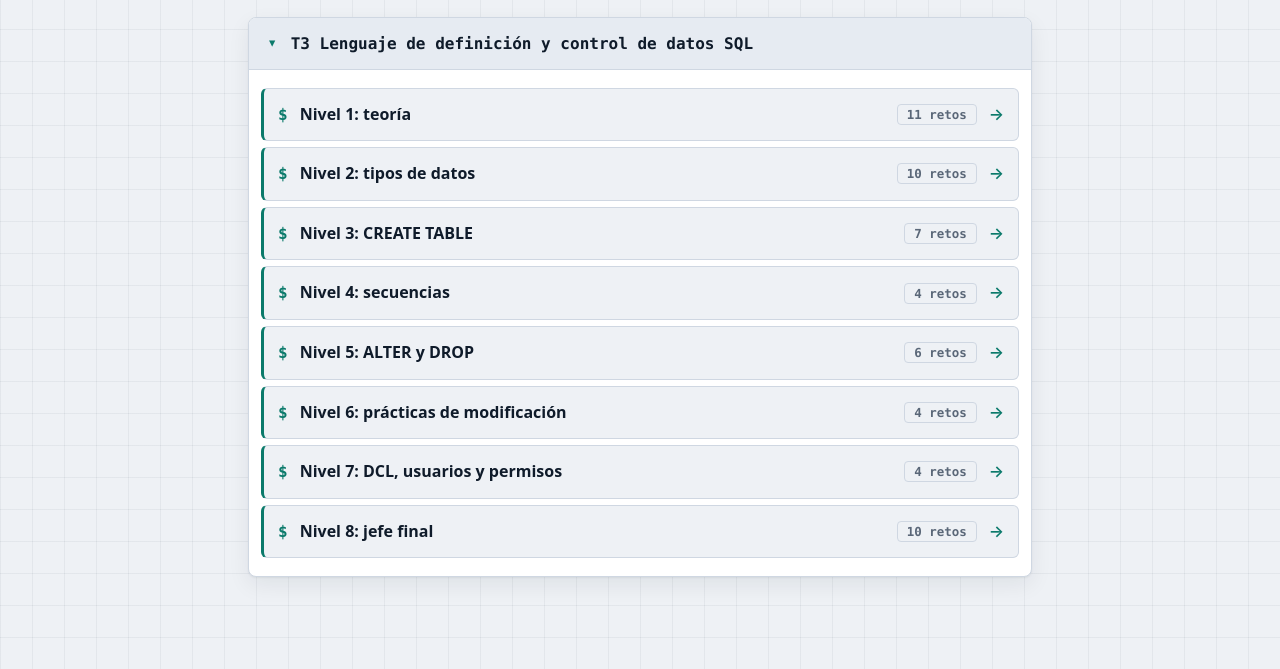
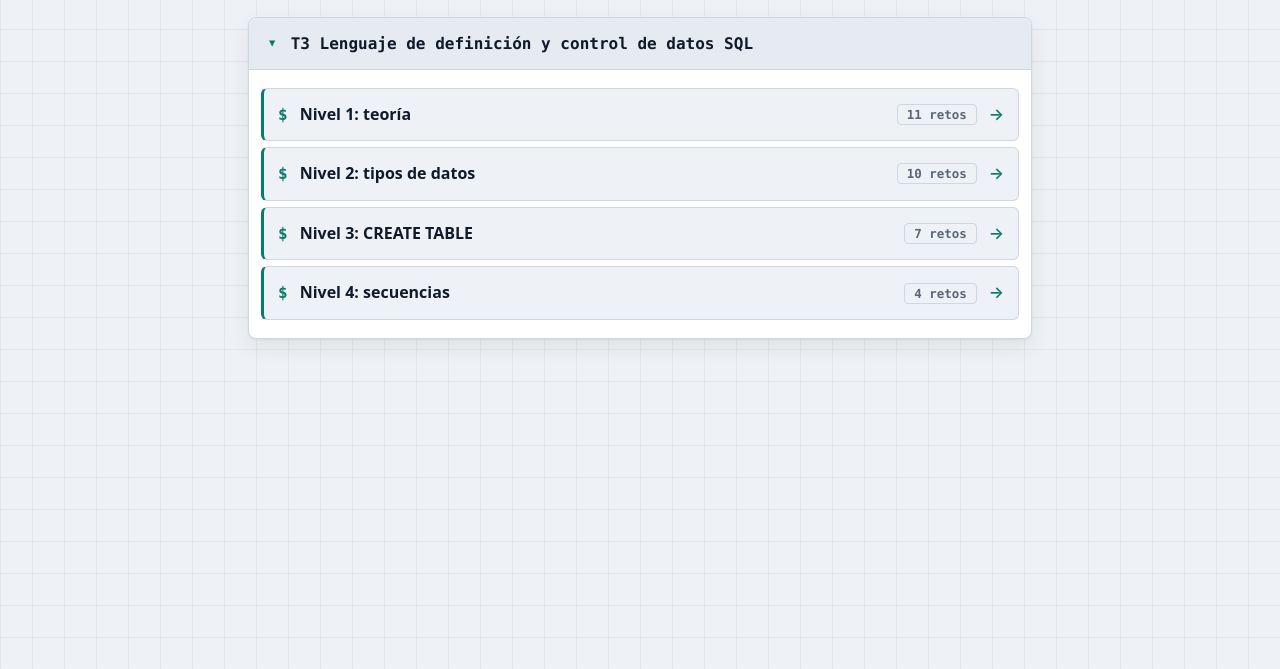
Before and after one commit to sarevalo25/dam1bbdd, a plain HTML site: page index.html in a window 1280 px wide. Shown: the part 131-800 px from the top of the page. Drawn offline with Linux system fonts and the light colour scheme.

Commit message:
Add files via upload

```diff
--- a/index.html
+++ b/index.html
@@ -40,10 +40,10 @@ a::after{content:"\2192";color:var(--ac)}
 <li><a href="niveles/nivel2-tipos.html">Nivel 2: tipos de datos <span>10 retos</span></a></li>
 <li><a href="niveles/nivel3-create-table.html">Nivel 3: CREATE TABLE <span>7 retos</span></a></li>
 <li><a href="niveles/nivel4-secuencias.html">Nivel 4: secuencias <span>4 retos</span></a></li>
-<li><a href="niveles/nivel5-alter-y-drop.html">Nivel 5: ALTER y DROP <span>6 retos</span></a></li>
+<!--<li><a href="niveles/nivel5-alter-y-drop.html">Nivel 5: ALTER y DROP <span>6 retos</span></a></li>
 <li><a href="niveles/nivel6-practicas-de-modificacion.html">Nivel 6: prácticas de modificación <span>4 retos</span></a></li>
 <li><a href="niveles/nivel7-dcl.html">Nivel 7: DCL, usuarios y permisos <span>4 retos</span></a></li>
-<li><a href="niveles/nivel8.html">Nivel 8: jefe final <span>10 retos</span></a></li>
+<li><a href="niveles/nivel8.html">Nivel 8: jefe final <span>10 retos</span></a></li>-->
 </ul>
 </details>
 </main></body></html>
```
